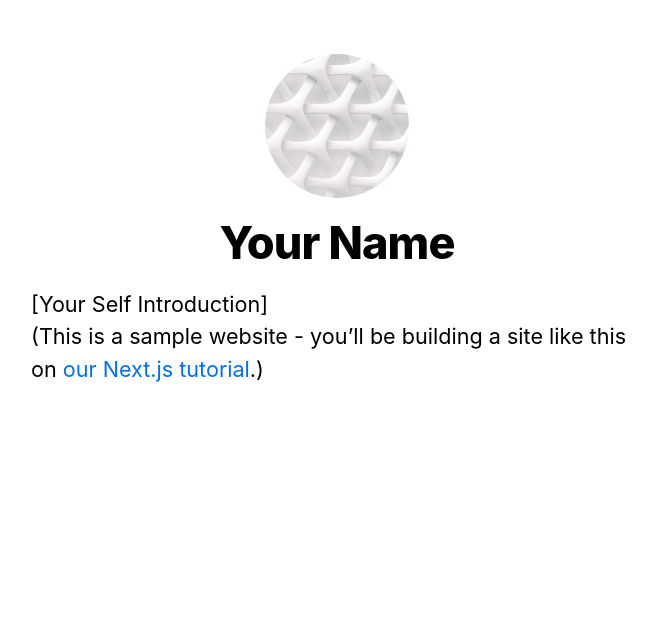
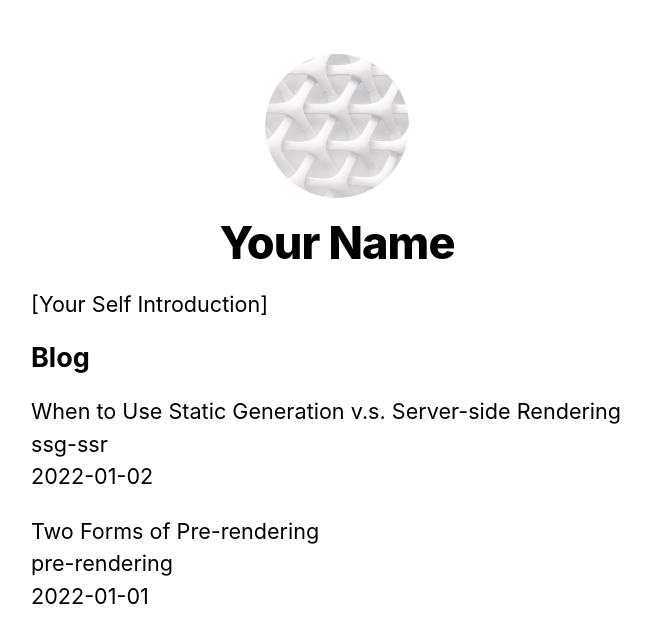
Before and after one commit to Andrew-Sparrow/next-lesson, a Next.js app: page / in a window 1280 px wide. Shown: the top 642 px of the page, without its empty margins (303-959 px from the left). Built offline with nearby package versions, Linux system fonts and the light colour scheme.

Commit message:
changes app.js place

```diff
--- a/lib/posts.js
+++ b/lib/posts.js
@@ -1,35 +1,35 @@
-import fs from 'fs';
-import path from 'path';
-import matter from 'gray-matter';
+import fs from 'fs'
+import path from 'path'
+import matter from 'gray-matter'
 
-const postsDirectory = path.join(process.cwd(), 'posts');
+const postsDirectory = path.join(process.cwd(), 'posts')
 
 export function getSortedPostsData() {
   // Get file names under /posts
-  const fileNames = fs.readdirSync(postsDirectory);
-  const allPostsData = fileNames.map((fileName) => {
+  const fileNames = fs.readdirSync(postsDirectory)
+  const allPostsData = fileNames.map(fileName => {
     // Remove ".md" from file name to get id
-    const id = fileName.replace(/\.md$/, '');
+    const id = fileName.replace(/\.md$/, '')
 
     // Read markdown file as string
-    const fullPath = path.join(postsDirectory, fileName);
-    const fileContents = fs.readFileSync(fullPath, 'utf8');
+    const fullPath = path.join(postsDirectory, fileName)
+    const fileContents = fs.readFileSync(fullPath, 'utf8')
 
     // Use gray-matter to parse the post metadata section
-    const matterResult = matter(fileContents);
+    const matterResult = matter(fileContents)
 
     // Combine the data with the id
     return {
       id,
-      ...matterResult.data,
-    };
-  });
+      ...matterResult.data
+    }
+  })
   // Sort posts by date
   return allPostsData.sort((a, b) => {
     if (a.date < b.date) {
-      return 1;
+      return 1
     } else {
-      return -1;
+      return -1
     }
-  });
-};
+  })
+}
--- /dev/null
+++ b/pages/_app.js
@@ -0,0 +1,5 @@
+import '../styles/global.css'
+
+export default function App({ Component, pageProps }) {
+  return <Component {...pageProps} />
+}
--- a/pages/_app.jsx
+++ /dev/null
@@ -1,8 +0,0 @@
-import '../styles/global.css';
-
-
-const App = ({ Component, pagesProps }) => {
-  return <Component {...pagesProps} />
-};
-
-export default App;
--- a/pages/index.js
+++ b/pages/index.js
@@ -1,8 +1,9 @@
-import Head from 'next/head';
-import Layout, { siteTitle } from '../components/layout/layout.jsx';
-import utilStyles from '../styles/utils.module.css';
+import Head from 'next/head'
+import Layout, { siteTitle } from '../components/layout/layout'
+import utilStyles from '../styles/utils.module.css'
+import { getSortedPostsData } from '../lib/posts'
 
-export default function Home() {
+export default function Home({ allPostsData }) {
   return (
     <Layout home>
       <Head>
@@ -10,11 +11,30 @@
       </Head>
       <section className={utilStyles.headingMd}>
         <p>[Your Self Introduction]</p>
-        <p>
-          (This is a sample website - you’ll be building a site like this on{' '}
-          <a href="https://nextjs.org/learn">our Next.js tutorial</a>.)
-        </p>
+      </section>
+      <section className={`${utilStyles.headingMd} ${utilStyles.padding1px}`}>
+        <h2 className={utilStyles.headingLg}>Blog</h2>
+        <ul className={utilStyles.list}>
+          {allPostsData.map(({ id, date, title }) => (
+            <li className={utilStyles.listItem} key={id}>
+              {title}
+              <br />
+              {id}
+              <br />
+              {date}
+            </li>
+          ))}
+        </ul>
       </section>
     </Layout>
-  );
+  )
 }
+
+export async function getStaticProps() {
+  const allPostsData = getSortedPostsData()
+  return {
+    props: {
+      allPostsData
+    }
+  }
+}
--- a/posts/pre-rendering.md
+++ b/posts/pre-rendering.md
@@ -1,6 +1,6 @@
 ---
 title: 'Two Forms of Pre-rendering'
-date: '2020-01-01'
+date: '2022-01-01'
 ---
 
 Next.js has two forms of pre-rendering: **Static Generation** and **Server-side Rendering**. The difference is in **when** it generates the HTML for a page.
--- a/posts/ssg-ssr.md
+++ b/posts/ssg-ssr.md
@@ -1,6 +1,6 @@
 ---
 title: 'When to Use Static Generation v.s. Server-side Rendering'
-date: '2020-01-02'
+date: '2022-01-02'
 ---
 
 We recommend using **Static Generation** (with and without data) whenever possible because your page can be built once and served by CDN, which makes it much faster than having a server render the page on every request.
```
Also changed, not shown: pages/posts/first-post.js (+5 -16 lines).
